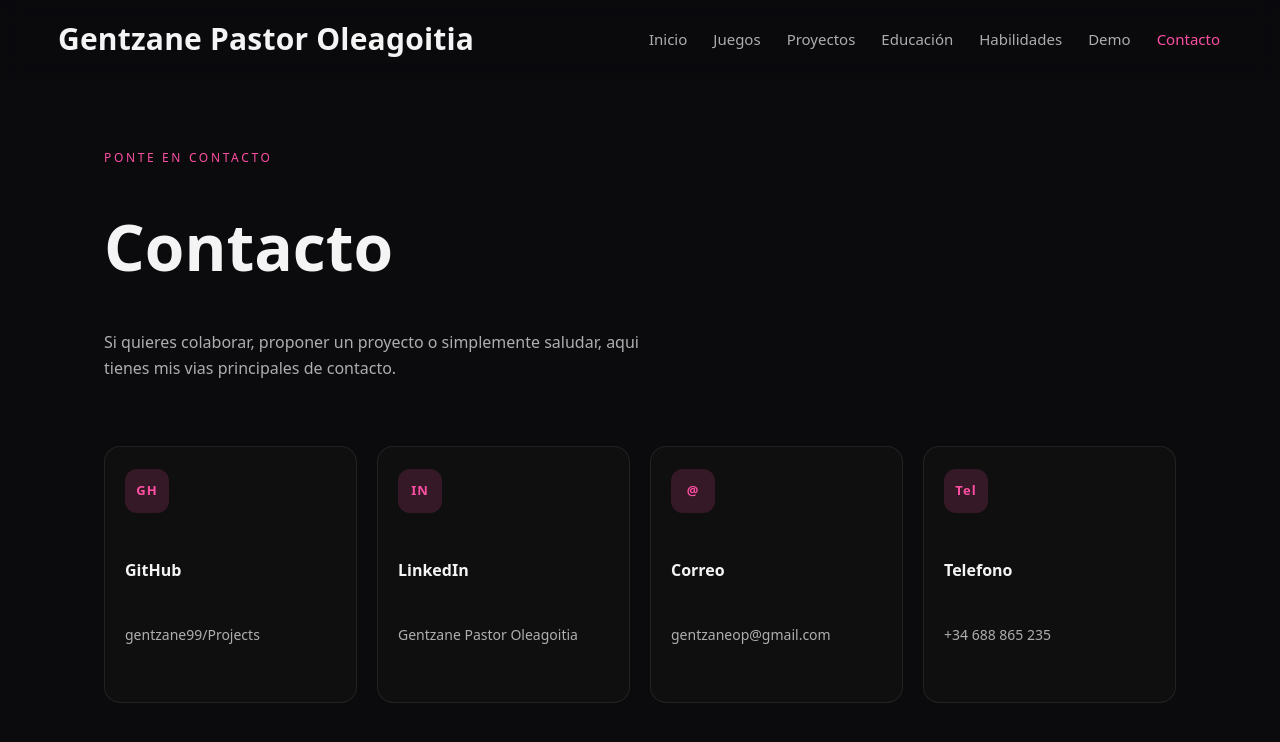
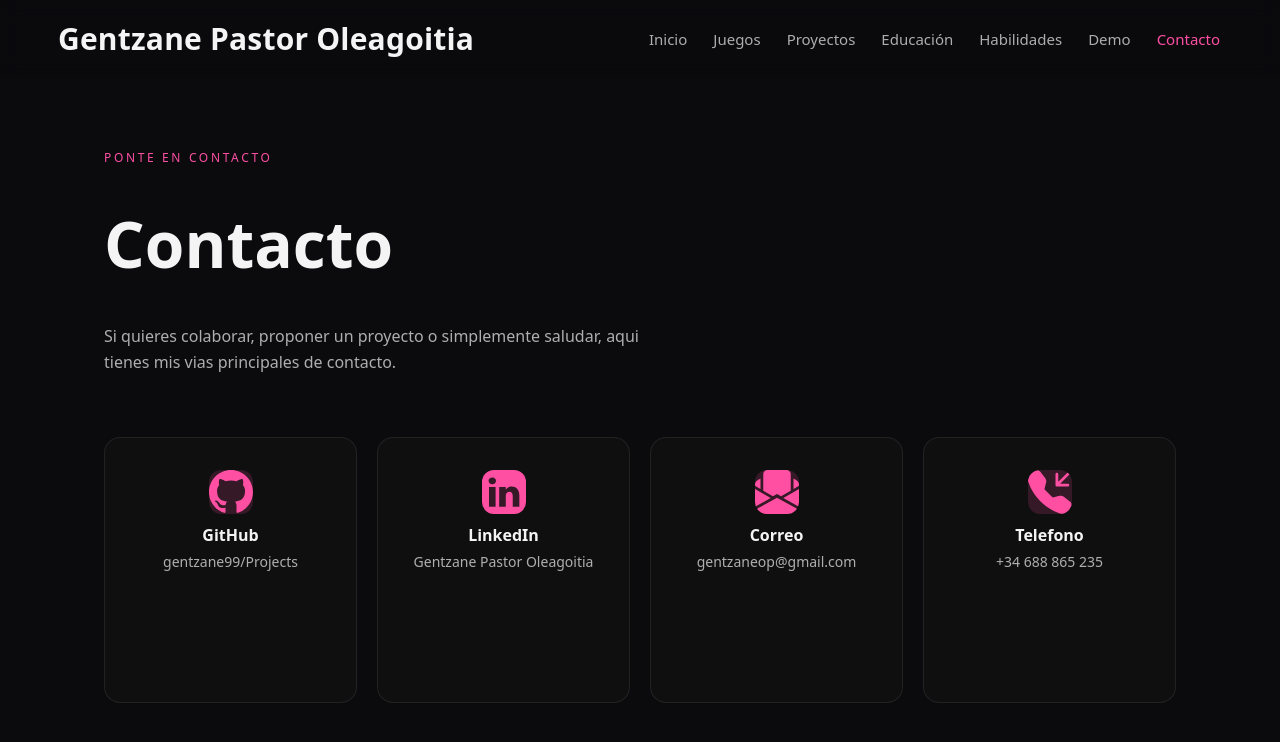
Before and after one commit to gentzane99/gentzane-op, an Angular app in the folder gentzane-op/: page /contact in a window 1280 px wide. Shown: the top 742 px of the page. Built offline with nearby package versions, Linux system fonts and the light colour scheme.

Commit message:
contact improved

```diff
--- a/gentzane-op/package.json
+++ b/gentzane-op/package.json
@@ -32,6 +32,7 @@
     "@angular/platform-server": "^21.0.0",
     "@angular/router": "^21.0.0",
     "@angular/ssr": "^21.0.1",
+    "bootstrap-icons": "^1.13.1",
     "express": "^5.1.0",
     "normalize.css": "^8.0.1",
     "rxjs": "~7.8.0",
--- a/gentzane-op/src/app/pages/contact/contact.component.css
+++ b/gentzane-op/src/app/pages/contact/contact.component.css
@@ -45,9 +45,12 @@
 }
 
 .contactCard {
-  display: grid;
-  gap: 12px;
-  padding: 22px 20px;
+  display: flex;
+  flex-direction: column;
+  gap: 10px;
+  align-items: center;
+  text-align: center;
+  padding: 32px 24px;
   border-radius: 16px;
   background: #0f0f0f;
   border: 1px solid rgba(255, 255, 255, 0.08);
@@ -80,12 +83,14 @@
 .contactLabel {
   font-size: 16px;
   font-weight: 600;
+  margin-top: 2px;
 }
 
 .contactValue {
   font-size: 14px;
   color: var(--muted);
   word-break: break-word;
+  margin: 0;
 }
 
 @media (max-width: 720px) {
--- a/gentzane-op/src/app/pages/contact/contact.component.html
+++ b/gentzane-op/src/app/pages/contact/contact.component.html
@@ -7,25 +7,33 @@
 
   <div class="contactGrid">
     <a class="contactCard" href="https://github.com/gentzane99/Projects" target="_blank" rel="noreferrer">
-      <div class="contactIcon" aria-hidden="true">GH</div>
+      <svg xmlns="http://www.w3.org/2000/svg" width="16" height="16" fill="currentColor" class="bi bi-github contactIcon" viewBox="0 0 16 16">
+        <path d="M8 0C3.58 0 0 3.58 0 8c0 3.54 2.29 6.53 5.47 7.59.4.07.55-.17.55-.38 0-.19-.01-.82-.01-1.49-2.01.37-2.53-.49-2.69-.94-.09-.23-.48-.94-.82-1.13-.28-.15-.68-.52-.01-.53.63-.01 1.08.58 1.23.82.72 1.21 1.87.87 2.33.66.07-.52.28-.87.51-1.07-1.78-.2-3.64-.89-3.64-3.95 0-.87.31-1.59.82-2.15-.08-.2-.36-1.02.08-2.12 0 0 .67-.21 2.2.82.64-.18 1.32-.27 2-.27s1.36.09 2 .27c1.53-1.04 2.2-.82 2.2-.82.44 1.1.16 1.92.08 2.12.51.56.82 1.27.82 2.15 0 3.07-1.87 3.75-3.65 3.95.29.25.54.73.54 1.48 0 1.07-.01 1.93-.01 2.2 0 .21.15.46.55.38A8.01 8.01 0 0 0 16 8c0-4.42-3.58-8-8-8"/>
+      </svg>
       <div class="contactLabel">GitHub</div>
       <div class="contactValue">gentzane99/Projects</div>
     </a>
 
     <a class="contactCard" href="https://www.linkedin.com/in/gentzane-pastor-oleagoitia-96aa02220/" target="_blank" rel="noreferrer">
-      <div class="contactIcon" aria-hidden="true">IN</div>
+        <svg xmlns="http://www.w3.org/2000/svg" width="16" height="16" fill="currentColor" class="bi bi-linkedin contactIcon" viewBox="0 0 16 16">
+            <path d="M0 1.146C0 .513.526 0 1.175 0h13.65C15.474 0 16 .513 16 1.146v13.708c0 .633-.526 1.146-1.175 1.146H1.175C.526 16 0 15.487 0 14.854zm4.943 12.248V6.169H2.542v7.225zm-1.2-8.212c.837 0 1.358-.554 1.358-1.248-.015-.709-.52-1.248-1.342-1.248S2.4 3.226 2.4 3.934c0 .694.521 1.248 1.327 1.248zm4.908 8.212V9.359c0-.216.016-.432.08-.586.173-.431.568-.878 1.232-.878.869 0 1.216.662 1.216 1.634v3.865h2.401V9.25c0-2.22-1.184-3.252-2.764-3.252-1.274 0-1.845.7-2.165 1.193v.025h-.016l.016-.025V6.169h-2.4c.03.678 0 7.225 0 7.225z"/>
+        </svg>
         <div class="contactLabel">LinkedIn</div>
         <div class="contactValue">Gentzane Pastor Oleagoitia</div>
     </a>
 
     <a class="contactCard" href="mailto:gentzaneop@gmail.com">
-      <div class="contactIcon" aria-hidden="true">@</div>
+        <svg xmlns="http://www.w3.org/2000/svg" width="16" height="16" fill="currentColor" class="bi bi-envelope-paper-fill contactIcon" viewBox="0 0 16 16">
+            <path fill-rule="evenodd" d="M6.5 9.5 3 7.5v-6A1.5 1.5 0 0 1 4.5 0h7A1.5 1.5 0 0 1 13 1.5v6l-3.5 2L8 8.75zM1.059 3.635 2 3.133v3.753L0 5.713V5.4a2 2 0 0 1 1.059-1.765M16 5.713l-2 1.173V3.133l.941.502A2 2 0 0 1 16 5.4zm0 1.16-5.693 3.337L16 13.372v-6.5Zm-8 3.199 7.941 4.412A2 2 0 0 1 14 16H2a2 2 0 0 1-1.941-1.516zm-8 3.3 5.693-3.162L0 6.873v6.5Z"/>
+        </svg>
         <div class="contactLabel">Correo</div>
         <div class="contactValue">gentzaneop@gmail.com</div>
     </a>
 
     <a class="contactCard" href="tel:+34688865235">
-      <div class="contactIcon" aria-hidden="true">Tel</div>
+        <svg xmlns="http://www.w3.org/2000/svg" width="16" height="16" fill="currentColor" class="bi bi-telephone-inbound-fill contactIcon" viewBox="0 0 16 16">
+            <path fill-rule="evenodd" d="M1.885.511a1.745 1.745 0 0 1 2.61.163L6.29 2.98c.329.423.445.974.315 1.494l-.547 2.19a.68.68 0 0 0 .178.643l2.457 2.457a.68.68 0 0 0 .644.178l2.189-.547a1.75 1.75 0 0 1 1.494.315l2.306 1.794c.829.645.905 1.87.163 2.611l-1.034 1.034c-.74.74-1.846 1.065-2.877.702a18.6 18.6 0 0 1-7.01-4.42 18.6 18.6 0 0 1-4.42-7.009c-.362-1.03-.037-2.137.703-2.877zM15.854.146a.5.5 0 0 1 0 .708L11.707 5H14.5a.5.5 0 0 1 0 1h-4a.5.5 0 0 1-.5-.5v-4a.5.5 0 0 1 1 0v2.793L15.146.146a.5.5 0 0 1 .708 0"/>
+        </svg>
         <div class="contactLabel">Telefono</div>
         <div class="contactValue">+34 688 865 235</div>
     </a>
```
Also changed, not shown: 1 other file (tests, documents, lock files or other folders). Lines whose indentation alone changed are shown as unchanged.
